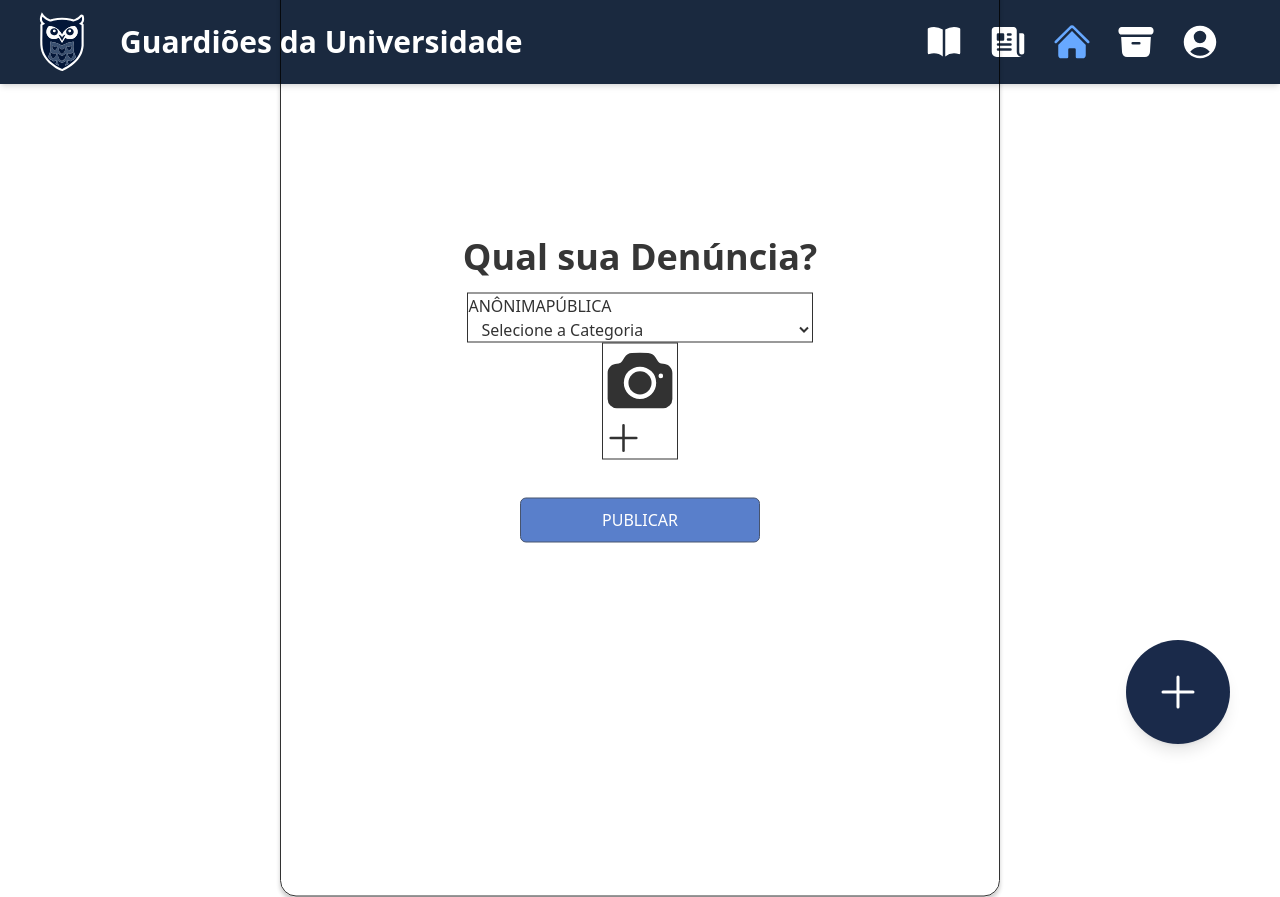
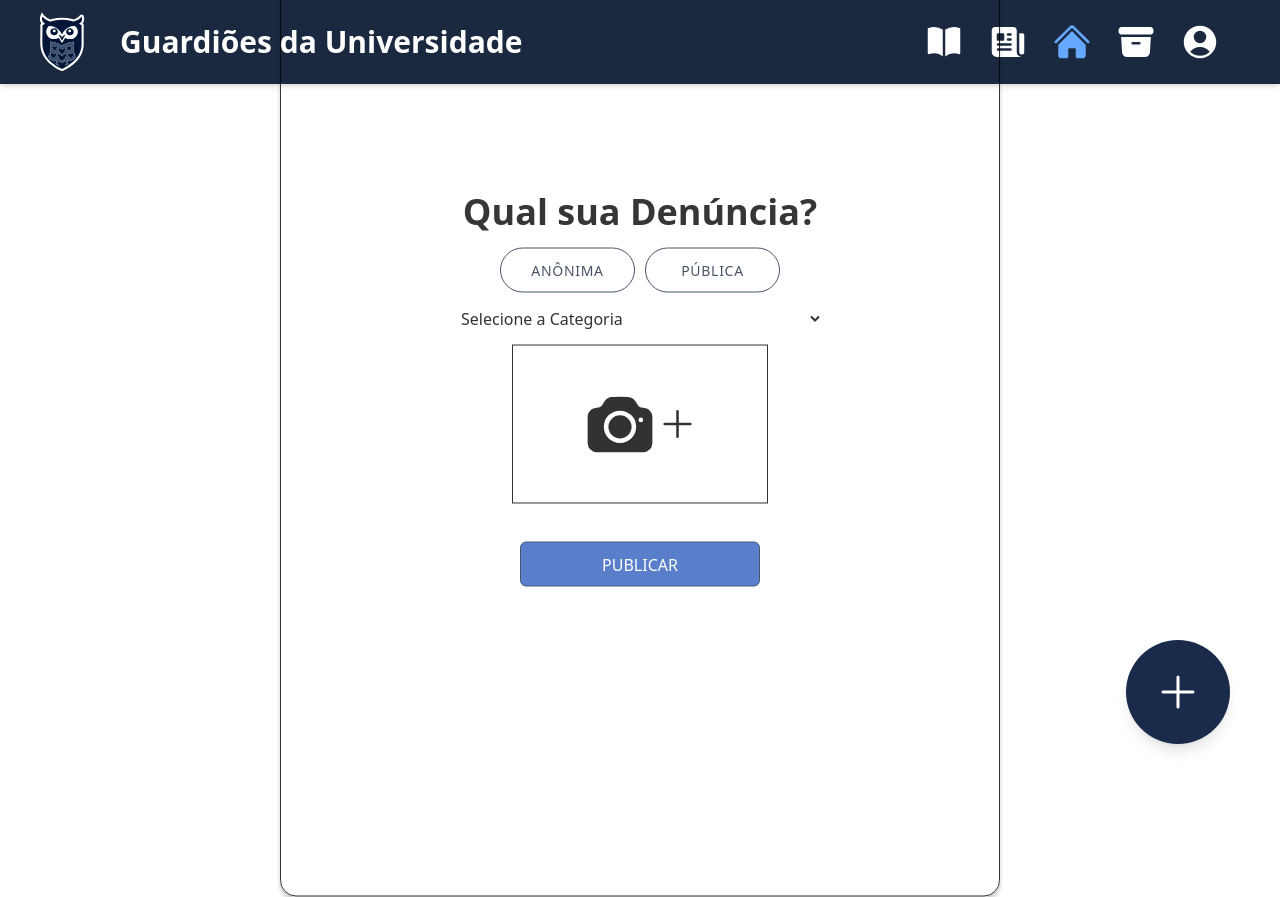
Before and after one commit to fga-eps-mds/2025.2-Valhalla, a Next.js app in the folder Front/: page /paginaDenuncia in a window 1280 px wide. Built offline with nearby package versions, Linux system fonts and the light colour scheme.

Commit message:
feat: Adciona tamanho e largura aos botoes de anomima e publica
Co-authored-by: juliagabriellafs <juliagabriellafs@users.noreply.github.com>

```diff
--- a/Front/src/app/components/modalDenuncia/modalDenuncia.tsx
+++ b/Front/src/app/components/modalDenuncia/modalDenuncia.tsx
@@ -17,16 +17,17 @@ export default function ModalDenuncia ({isOpen}:DenunciaModalProps) {
             <>
             <div className='flex flex-col items-center justify-center border w-[720px] h-[993px] rounded-[1rem] opacity-80 shadow-[0_0.25rem_0.25rem_0_rgba(0,0,0,0.25)] absolute top-1/2 left-1/2 -translate-x-1/2 -translate-y-1/2'>
               <h1 className='text-h1'>Qual sua Denúncia?</h1>
-              <div className='border'>
-                <button>ANÔNIMA</button>
-                <button>PÚBLICA</button>
-              <select className='w-full outline-none px-[9px] '>
+              <div className='flex items-center gap-[10px]'>
+                <button className='w-[135px] h-[45px] border rounded-[46px] text-small'>ANÔNIMA</button>
+                <button className='w-[135px] h-[45px] border rounded-[46px] text-small'>PÚBLICA</button>
+
+              </div>
+              <select className='w-[366px] h-[52px] outline-none'>
                         <option value="" disabled selected>Selecione a Categoria</option>
                         <option value="">Servidor</option>
                         <option value="">Aluno</option>
                     </select>
-              </div>
-              <div className='border'>
+              <div className='w-[256px] h-[159px] flex items-center justify-center border'>
                 <CameraIcon className='size-[74px]'/>
                 <PlusIcon className='size-[41px]'/>
               </div>
```
